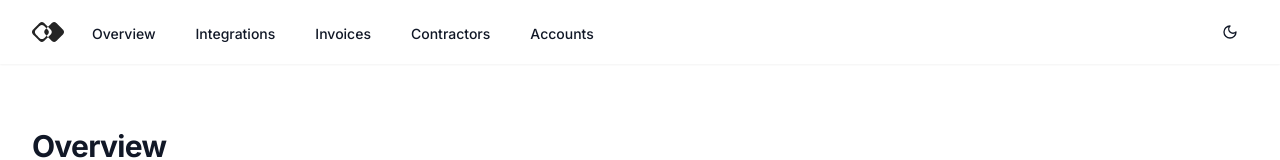
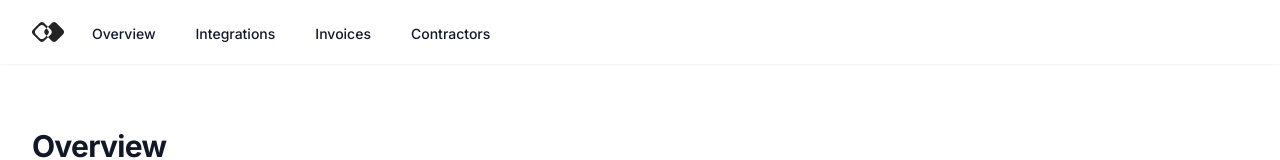
Before and after one commit to integration-app/accounting-example, a Next.js app: page / in a window 1280 px wide. Shown: the top 160 px of the page. Built offline with nearby package versions, Linux system fonts and the light colour scheme; what @integration-app/react would draw is missing.

Commit message:
remove theme toggle

```diff
--- a/src/components/header.tsx
+++ b/src/components/header.tsx
@@ -2,19 +2,8 @@
 
 import Link from "next/link";
 import Image from "next/image";
-import { useState, useEffect } from "react";
-import { useTheme } from "next-themes";
-import { Sun, Moon } from "lucide-react";
-import { Button } from "@/components/ui/button";
 
 export function Header() {
-  const [mounted, setMounted] = useState(false);
-  const { theme, setTheme } = useTheme();
-
-  useEffect(() => {
-    setMounted(true);
-  }, []);
-
   return (
     <header className="bg-white dark:bg-gray-800 shadow-sm">
       <nav className="max-w-7xl mx-auto px-4 sm:px-6 lg:px-8">
@@ -54,29 +43,7 @@ export function Header() {
               >
                 Contractors
               </Link>
-              <Link
-                href="/accounts"
-                className="inline-flex items-center px-1 pt-1 text-sm font-medium"
-              >
-                Accounts
-              </Link>
             </div>
-          </div>
-          <div className="flex items-center">
-            {mounted && (
-              <Button
-                variant="ghost"
-                size="icon"
-                onClick={() => setTheme(theme === "dark" ? "light" : "dark")}
-                aria-label="Toggle dark mode"
-              >
-                {theme === "dark" ? (
-                  <Sun className="h-5 w-5" />
-                ) : (
-                  <Moon className="h-5 w-5" />
-                )}
-              </Button>
-            )}
           </div>
         </div>
       </nav>
```
